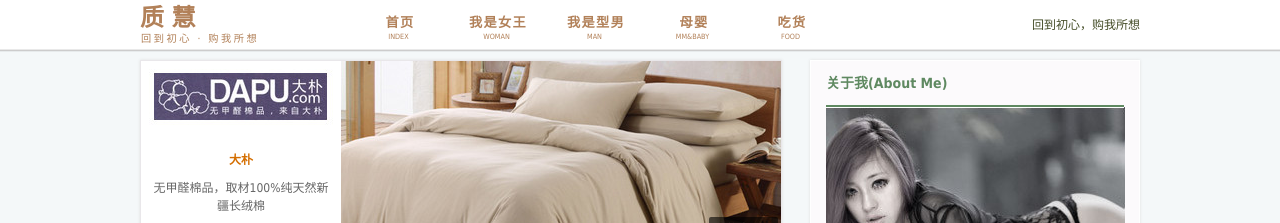
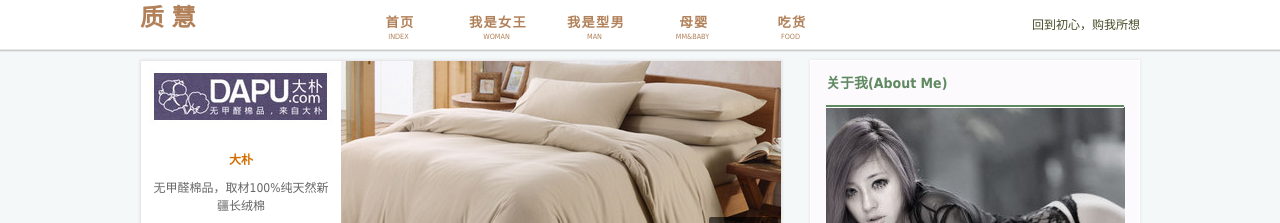
Before and after one commit to huidoor/huidoor.github.io, a Jekyll site: the page built from index.html, in a window 1280 px wide. Shown: the top 223 px of the page. Built offline with Jekyll 4.4.1, drawn with Linux system fonts in a browser that asks for light colours; the list of posts is cut into pages by our own code.

```diff
--- a/_layouts/default.html
+++ b/_layouts/default.html
@@ -18,7 +18,7 @@
         <div id="header">
             <div class="site-logo">
                 <a href="{{ site:url  }}"><h1>质  慧</h1></a>
-                    <p> 回到初心 · 购我所想</p>
+                    <!--     < <p> 回到初心 · 购我所想</p> -->
             </div>
             <div class="top-nav-bar">
            <ul id="nav">
```
